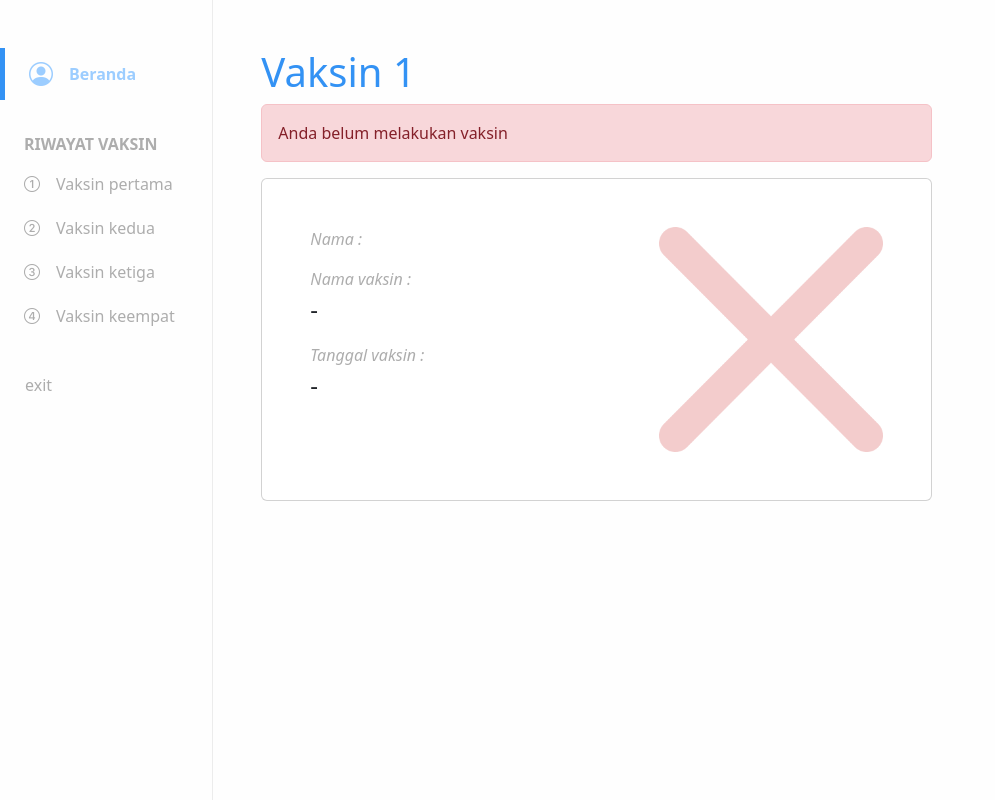
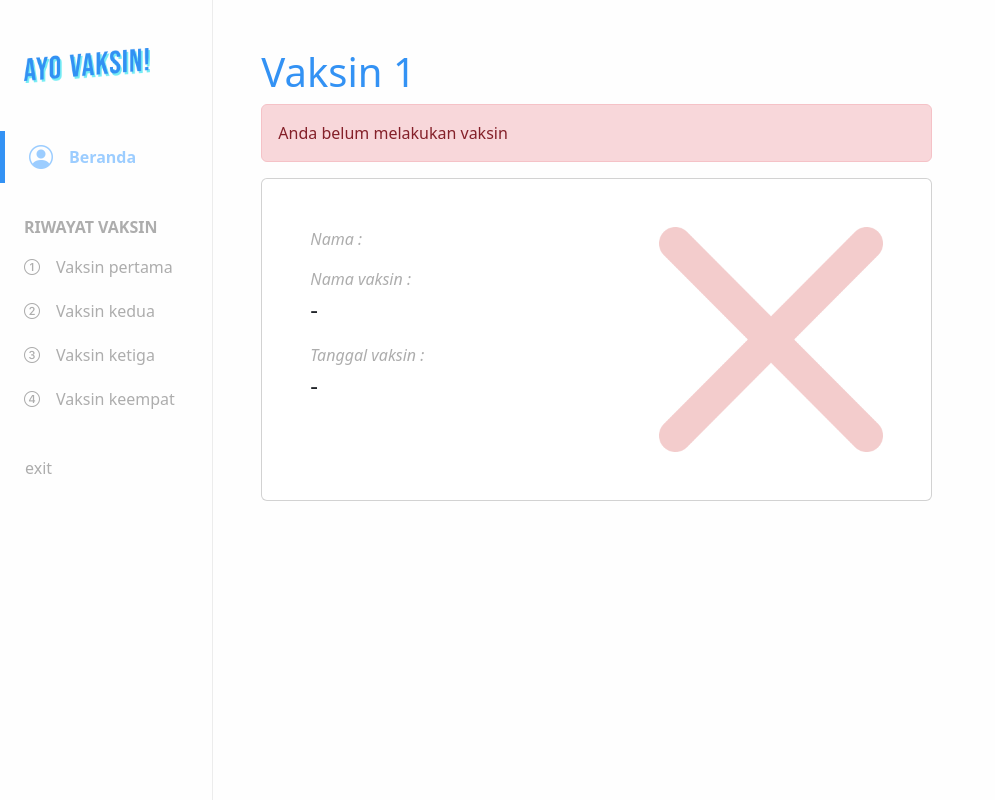
Before and after one commit to ahmadhilmandani/vcp_2022, a CodeIgniter app: page /vcp_2022/index.php/c_dashboard/dashboard_user/1 in a window 1280 px wide. Shown: the whole page, without its empty margins (0-995 px from the left). Run offline with CodeIgniter, Linux system fonts and the light colour scheme; data that the repository does not hold is empty; some libraries are stand-ins or nearby versions.

Commit message:
UPDATE logo di View user

```diff
--- a/application/views/combine/View_dashboard.php
+++ b/application/views/combine/View_dashboard.php
@@ -1,8 +1,13 @@
 <section class="container-fluid">
+  <div class="d-flex  align-items-center">
+    <button class="btn btn-primary d-inline-block d-md-none mt-3" type="button" data-bs-toggle="offcanvas" data-bs-target="#staticBackdrop" aria-controls="staticBackdrop">
+      <i class="bi bi-list text-white"></i>
+    </button>
+    <span class="d-lg-none d-block ms-4 mt-2" style="width: 100px;">
+      <img src="<?= base_url("asset/img/logo_bg_hilang.png") ?>" alt="logo Ayok Vaksin" class="w-100 d-lg-none d-block">
+    </span>
+  </div>
 
-  <button class="btn btn-primary d-inline-block d-md-none mt-3" type="button" data-bs-toggle="offcanvas" data-bs-target="#staticBackdrop" aria-controls="staticBackdrop">
-    <i class="bi bi-list text-white"></i>
-  </button>
 
 
 
--- a/application/views/templates/user/View_sidebar_user.php
+++ b/application/views/templates/user/View_sidebar_user.php
@@ -1,3 +1,7 @@
+<span class="d-lg-block d-none d-flex align-items-center mt-5 ps-4" style="width: 150px;">
+  <img src="<?= base_url("asset/img/logo_bg_hilang.png") ?>" alt="logo Ayok Vaksin" class="w-100 d-lg-block d-none">
+</span>
+
 <div class="d-flex align-items-center mt-5 ps-4 py-2 border-5 border-start border-primary">
   <i class="bi bi-person-circle fs-4 text-secondary"></i>
   <a href="<?= base_url("C_dashboard/dashboard_user") ?>" class="text-secondary fw-bold text-decoration-none ms-3">Beranda</a>
```
